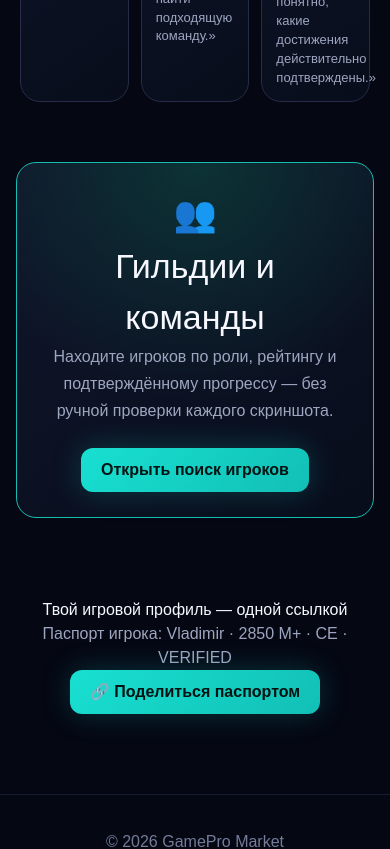
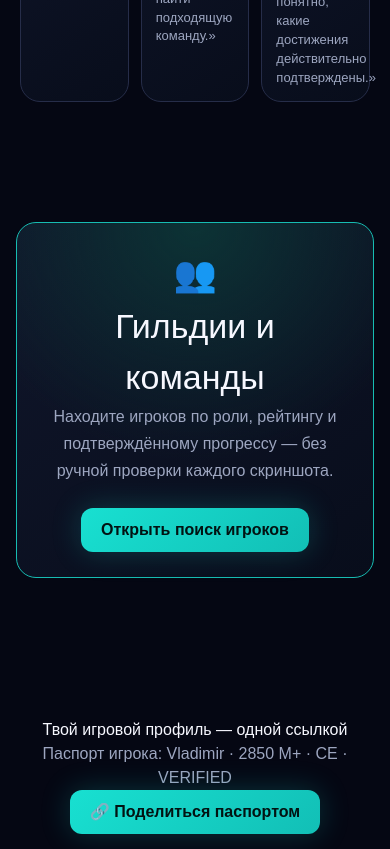
Before and after one commit to vesttrading/gamepro-market, a Next.js app: page / in a window 390 px wide. Shown: the part 4140-4989 px from the top of the page. Built offline with nearby package versions, Linux system fonts and the light colour scheme; no server answers.

Commit message:
Add mobile styles for spacing in guilds and reviews
Added mobile-specific styles to adjust margins for guilds and reviews sections.

```diff
--- a/app/globals.css
+++ b/app/globals.css
@@ -516,3 +516,28 @@ section#guilds div[class*="jsx-"] {
     box-sizing: border-box;
   }
 }
+
+/* =========================================
+   GAMEPRO — РАССТОЯНИЕ МЕЖДУ БЛОКАМИ НА МОБИЛЬНОМ
+   ========================================= */
+
+@media (max-width: 768px) {
+
+  /* Блок Гильдии */
+  #guilds {
+    margin-top: 60px !important;
+    margin-bottom: 60px !important;
+  }
+
+  /* Блок Отзывы */
+  #reviews {
+    margin-top: 60px !important;
+    padding-top: 30px !important;
+  }
+
+  /* Увеличиваем расстояние между основными нижними секциями */
+  #guilds + section,
+  #reviews + section {
+    margin-top: 60px !important;
+  }
+}
```
